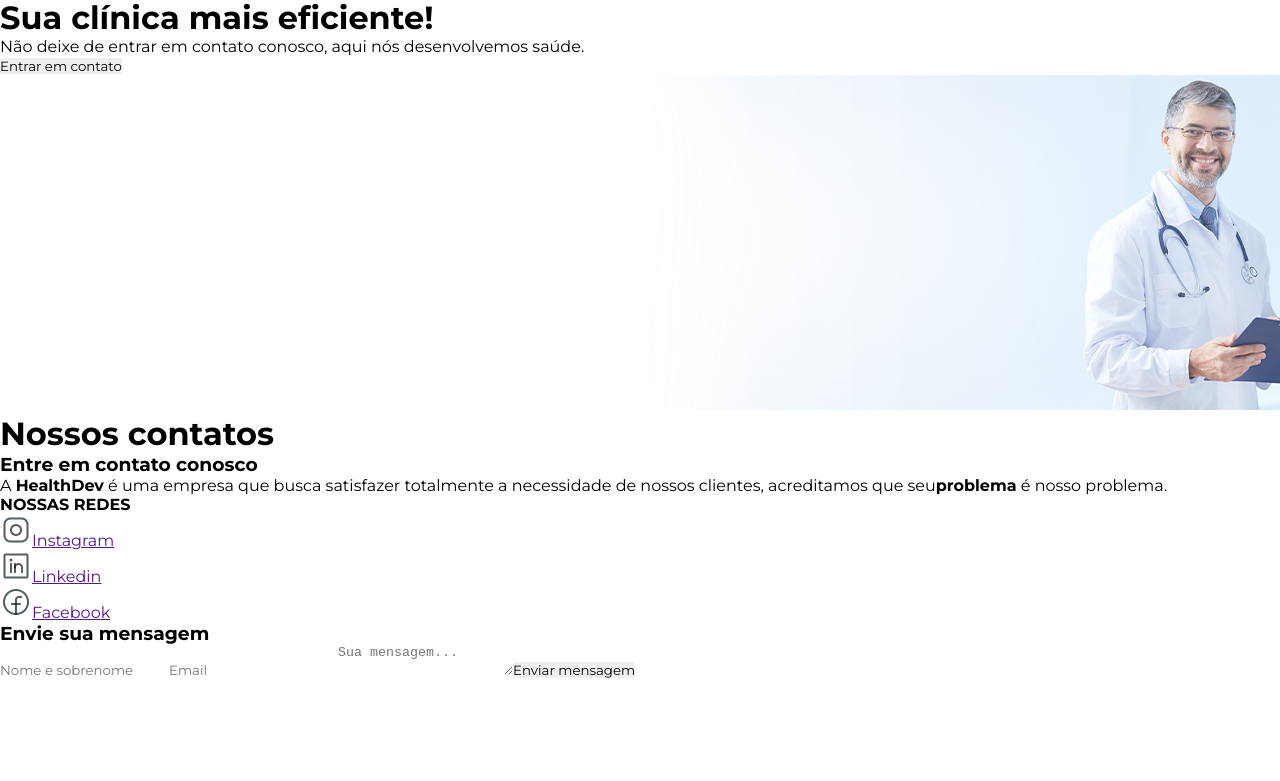
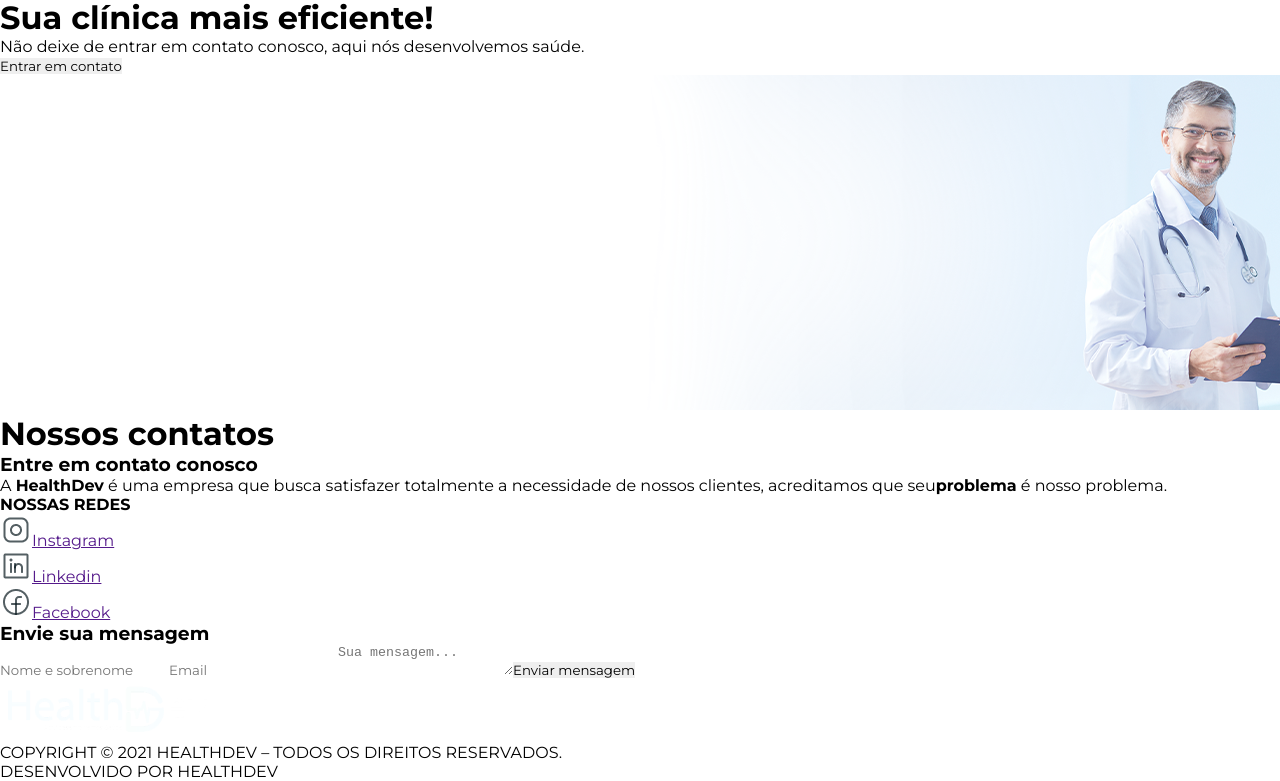
Before and after one commit to healthdev-io/site, a React (Create React App) app: page / in a window 1280 px wide. Shown: the part 2856-3637 px from the top of the page. Before the commit the page ends 3535 px from the top, so only its background shows below. Built offline with nearby package versions, Linux system fonts and the light colour scheme.

Commit message:
HTML Finished

```diff
--- a/src/App.tsx
+++ b/src/App.tsx
@@ -1,5 +1,6 @@
 import React from "react";
 import AboutUs from "./components/about-us";
+import Footer from "./components/footer";
 import Header from "./components/header";
 import Home from "./components/home";
 import OurContacts from "./components/our-contacts";
@@ -14,6 +15,7 @@ const App: React.FC = () => {
       <AboutUs />
       <OurServices />
       <OurContacts />
+      <Footer />
     </main>
   );
 };
--- /dev/null
+++ b/src/components/footer/index.tsx
@@ -0,0 +1,17 @@
+import React from "react";
+import logoWhite from '../../assets/images/healthdev-white.png';
+import "./styles.scss";
+
+const Footer: React.FC = () => {
+  return (
+    <footer>
+      <img src={logoWhite} alt="Logo" />
+      <p className="copy">
+        COPYRIGHT © 2021 HEALTHDEV – TODOS OS DIREITOS RESERVADOS.
+      </p>
+      <p>DESENVOLVIDO POR HEALTHDEV</p>
+    </footer>
+  );
+};
+
+export default Footer;
```
Also changed, not shown: src/assets/images/healthdev-white.png (added), src/components/footer/styles.scss (added).
